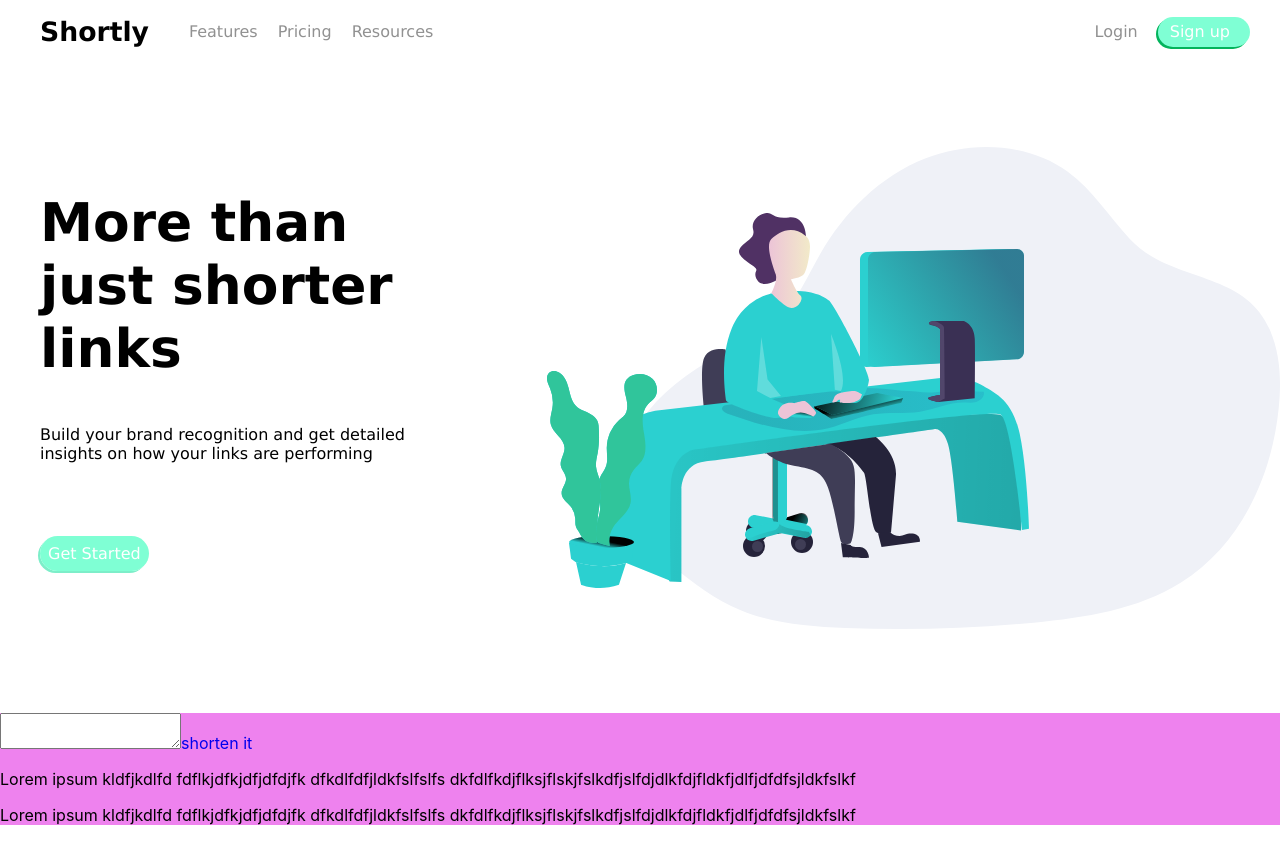
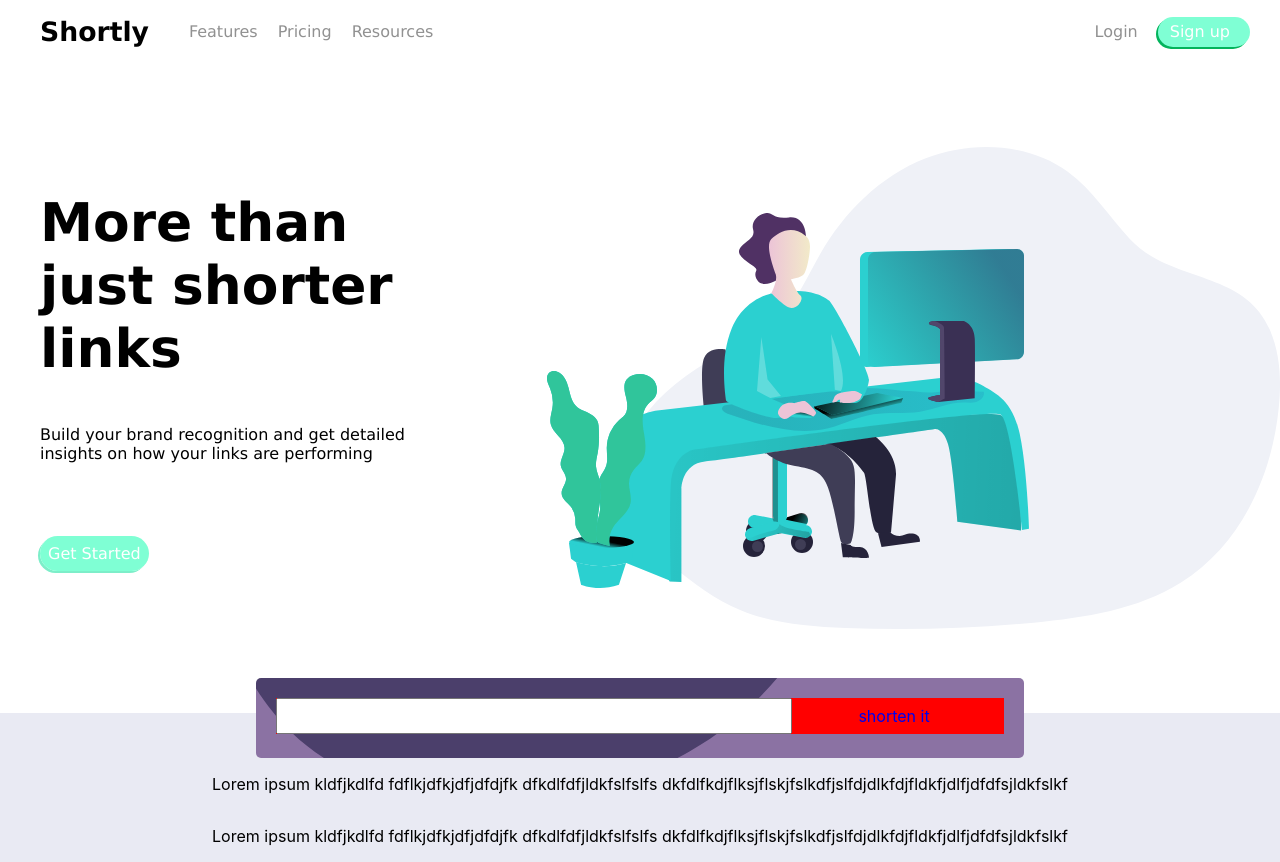
Before and after one commit to Brian-Machiestay/url-shortening, a React (Create React App) app in the folder client-side/: page / in a window 1280 px wide. Before the commit the page ends 841 px from the top, so only its background shows below. Built offline with nearby package versions, Linux system fonts and the light colour scheme; the HTML template or start-up script is replaced by a standard one.

Commit message:
style shorten component

```diff
--- a/client-side/src/assets/styles/main.css
+++ b/client-side/src/assets/styles/main.css
@@ -35,6 +35,37 @@
 /* stats section styles */
 
 .stats {
-    background-color: violet;
+    background-color: rgb(233, 234, 243);
     margin-top: 80px;
+    width: 100%;
+    display: flex;
+    flex-direction: column;
+    align-items: center;
 }
+
+/* styles for shorten component */
+
+.stats .shortenDiv {
+    width: 60%;
+    background-image: url('../images/bg-boost-desktop.svg');
+    background-color: rgb(139, 114, 163);
+    height: 80px;
+    padding: auto;
+    margin-top: -35px;
+    border-radius: 5px;
+}
+
+.shortenItems {
+    background-color: red;
+    margin: 20px;
+    display: flex;
+    justify-content: space-between;
+    align-items: center;
+}
+.shortenDiv textarea {
+    width: 70%;
+    resize: none;
+}
+.shorten {
+    width: 20%;
+}
--- a/client-side/src/components/shorten.jsx
+++ b/client-side/src/components/shorten.jsx
@@ -3,8 +3,10 @@ import React from "react";
 const Shorten = () => {
     return (
         <div className="shortenDiv">
-            <textarea></textarea>
-            <a href="#" className="shorten">shorten it</a>
+            <div className="shortenItems">
+                <textarea></textarea>
+                <a href="#" className="shorten">shorten it</a>
+            </div>
         </div>
     )
 }
```
